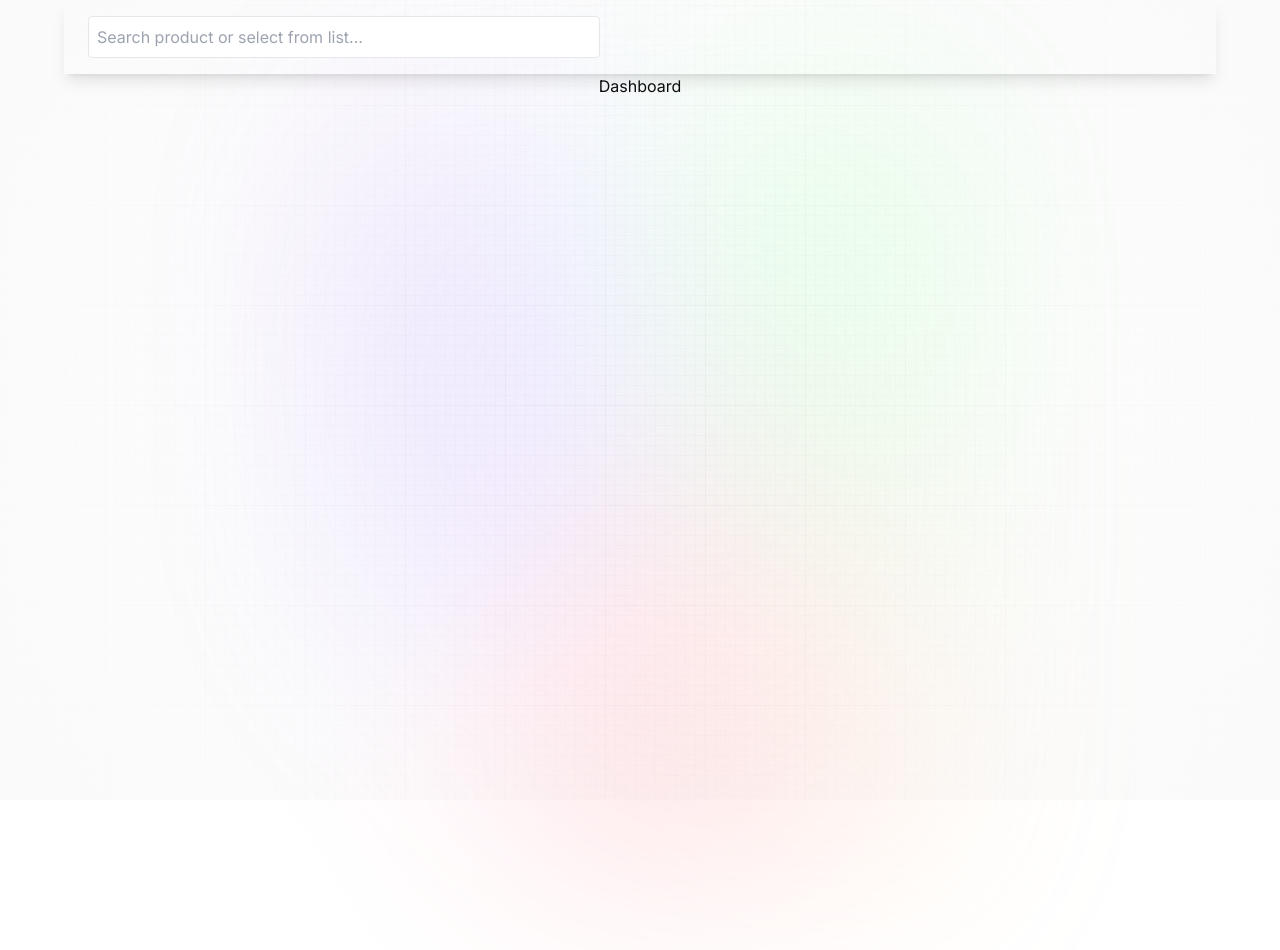
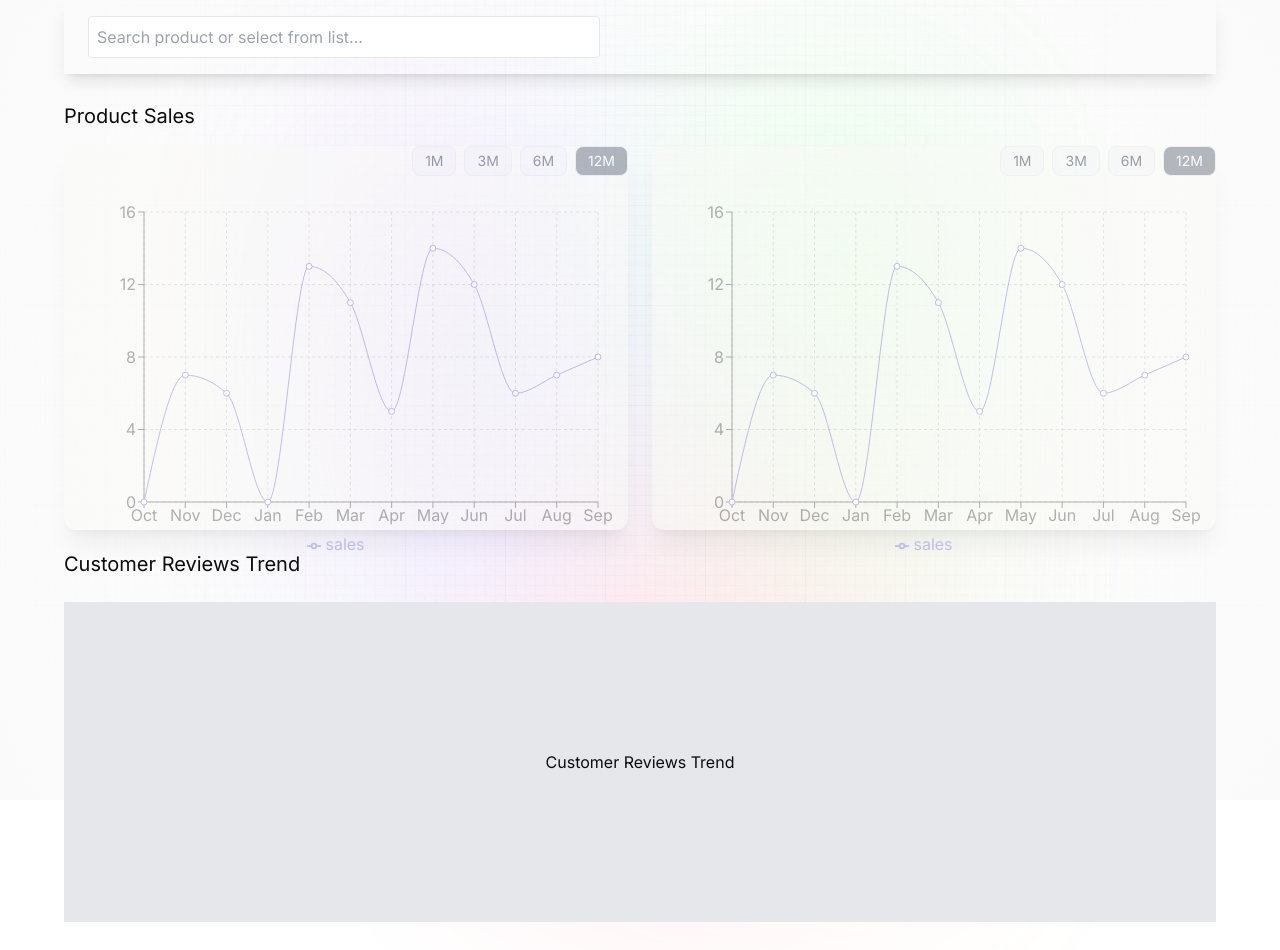
Before and after one commit to Monkfish3000/product-dashboard, a Next.js app: page / in a window 1280 px wide. Before the commit the page ends 800 px from the top, so only its background shows below. Built offline with nearby package versions, Linux system fonts and the light colour scheme.

Commit message:
install recharts and add sales line chart

```diff
--- a/public/data/data.json
+++ b/public/data/data.json
@@ -82,11 +82,20 @@
     },
     "inventory": 90,
     "sales": [
-      { "date": "2023-09-01", "sales": 25 },
-      { "date": "2023-08-01", "sales": 40 },
-      { "date": "2023-07-01", "sales": 45 },
-      { "date": "2023-06-01", "sales": 35 },
-      { "date": "2023-05-01", "sales": 30 }
+      { "date": "2024-09-15", "sales": 12 },
+      { "date": "2024-09-27", "sales": 10 },
+      { "date": "2024-08-09", "sales": 16 },
+      { "date": "2024-08-22", "sales": 5 },
+      { "date": "2024-07-10", "sales": 7 },
+      { "date": "2024-07-18", "sales": 9 },
+      { "date": "2024-06-08", "sales": 14 },
+      { "date": "2024-05-11", "sales": 15 },
+      { "date": "2024-04-05", "sales": 6 },
+      { "date": "2024-03-19", "sales": 13 },
+      { "date": "2024-02-12", "sales": 11 },
+      { "date": "2023-12-02", "sales": 4 },
+      { "date": "2023-11-13", "sales": 6 },
+      { "date": "2023-11-27", "sales": 8 }
     ],
     "conversionRates": [
       { "date": "2023-09-01", "conversionRate": 3.0 },
@@ -115,10 +124,20 @@
     },
     "inventory": 200,
     "sales": [
-      { "date": "2023-09-01", "sales": 60 },
-      { "date": "2023-08-01", "sales": 55 },
-      { "date": "2023-07-01", "sales": 50 },
-      { "date": "2023-06-01", "sales": 65 }
+      { "date": "2024-09-02", "sales": 14 },
+      { "date": "2024-09-28", "sales": 9 },
+      { "date": "2024-08-03", "sales": 13 },
+      { "date": "2024-08-21", "sales": 7 },
+      { "date": "2024-07-07", "sales": 8 },
+      { "date": "2024-07-15", "sales": 10 },
+      { "date": "2024-06-02", "sales": 11 },
+      { "date": "2024-05-19", "sales": 12 },
+      { "date": "2024-04-08", "sales": 9 },
+      { "date": "2024-03-24", "sales": 8 },
+      { "date": "2024-02-10", "sales": 10 },
+      { "date": "2023-12-15", "sales": 5 },
+      { "date": "2023-11-19", "sales": 7 },
+      { "date": "2023-11-25", "sales": 9 }
     ],
     "conversionRates": [
       { "date": "2023-09-01", "conversionRate": 4.0 },
@@ -143,8 +162,20 @@
     },
     "inventory": 70,
     "sales": [
-      { "date": "2023-09-01", "sales": 20 },
-      { "date": "2023-08-01", "sales": 25 }
+      { "date": "2024-09-18", "sales": 11 },
+      { "date": "2024-09-25", "sales": 10 },
+      { "date": "2024-08-13", "sales": 12 },
+      { "date": "2024-08-27", "sales": 9 },
+      { "date": "2024-07-06", "sales": 6 },
+      { "date": "2024-07-20", "sales": 8 },
+      { "date": "2024-06-09", "sales": 13 },
+      { "date": "2024-05-17", "sales": 14 },
+      { "date": "2024-04-04", "sales": 4 },
+      { "date": "2024-03-11", "sales": 7 },
+      { "date": "2024-02-21", "sales": 9 },
+      { "date": "2023-12-09", "sales": 6 },
+      { "date": "2023-11-23", "sales": 5 },
+      { "date": "2023-11-30", "sales": 6 }
     ],
     "conversionRates": [{ "date": "2023-09-01", "conversionRate": 3.9 }],
     "reviewsTrend": [{ "date": "2023-09-01", "rating": 4.8 }],
@@ -162,7 +193,22 @@
       "name": "Electro-Harmonix Holy Grail Reverb"
     },
     "inventory": 50,
-    "sales": [{ "date": "2023-09-01", "sales": 15 }],
+    "sales": [
+      { "date": "2024-09-03", "sales": 10 },
+      { "date": "2024-09-20", "sales": 9 },
+      { "date": "2024-08-07", "sales": 13 },
+      { "date": "2024-08-30", "sales": 8 },
+      { "date": "2024-07-12", "sales": 6 },
+      { "date": "2024-07-19", "sales": 7 },
+      { "date": "2024-06-11", "sales": 10 },
+      { "date": "2024-05-22", "sales": 12 },
+      { "date": "2024-04-17", "sales": 5 },
+      { "date": "2024-03-07", "sales": 8 },
+      { "date": "2024-02-05", "sales": 10 },
+      { "date": "2023-12-04", "sales": 4 },
+      { "date": "2023-11-15", "sales": 6 },
+      { "date": "2023-11-24", "sales": 9 }
+    ],
     "conversionRates": [{ "date": "2023-09-01", "conversionRate": 3.5 }],
     "reviewsTrend": [{ "date": "2023-09-01", "rating": 4.9 }],
     "latestComments": [
--- a/src/app/(dashboard)/page.tsx
+++ b/src/app/(dashboard)/page.tsx
@@ -1,11 +1,11 @@
-import { Nav, ProductInfo } from "@/components";
+import { ChartsContainer, Nav, ProductInfo } from "@/components";
 
 export default async function Dashboard() {
   return (
     <>
       <Nav />
       <ProductInfo />
-      <h1>Dashboard</h1>
+      <ChartsContainer />
     </>
   );
 }
--- a/src/app/globals.css
+++ b/src/app/globals.css
@@ -75,3 +75,11 @@ nav input {
 .productInfo {
   @apply text-primary-black shadow-lg rounded-lg p-4 mt-4 max-w-md ml-0 mx-auto border;
 }
+
+.chartsContainer {
+  @apply w-full m-7;
+}
+
+.timeFrameBtn {
+  @apply px-3 py-1 rounded-lg text-sm font-medium border;
+}
--- /dev/null
+++ b/src/components/ChartsContainer.tsx
@@ -0,0 +1,11 @@
+import LineChart from "./LineChart";
+
+const ChartsContainer = () => {
+  return (
+    <div className="chartsContainer">
+      <LineChart />
+    </div>
+  );
+};
+
+export default ChartsContainer;
--- /dev/null
+++ b/src/components/LineChart.tsx
@@ -0,0 +1,149 @@
+"use client";
+import { useState } from "react";
+
+import {
+  LineChart as Chart,
+  Line,
+  XAxis,
+  YAxis,
+  CartesianGrid,
+  Tooltip,
+  Legend,
+  ResponsiveContainer,
+} from "recharts";
+
+import { prepareSalesData } from "../utils/helpers/salesHelpers";
+
+const chartsOverTime = ["Sales Over Time", "Conversion Rate Over Time"];
+
+const sales = [
+  { date: "2024-09-12", sales: 10 },
+  { date: "2024-09-23", sales: 8 },
+  { date: "2024-08-05", sales: 15 },
+  { date: "2024-08-17", sales: 7 },
+  { date: "2024-07-11", sales: 9 },
+  { date: "2024-07-22", sales: 6 },
+  { date: "2024-06-04", sales: 12 },
+  { date: "2024-05-09", sales: 14 },
+  { date: "2024-04-15", sales: 5 },
+  { date: "2024-03-12", sales: 11 },
+  { date: "2024-02-18", sales: 13 },
+  { date: "2023-12-10", sales: 6 },
+  { date: "2023-11-21", sales: 8 },
+  { date: "2023-11-29", sales: 7 },
+];
+
+const LineChart = () => {
+  // state for first two charts timeframe - initally 12 months
+  const [selectedTimeFrames, setSelectedTimeFrames] = useState({
+    0: "12",
+    1: "12",
+  });
+
+  // update state for time frame (1, 3, 6 or 12 months)
+  const updateTimeFrame = (chartIndex: number, timeFrame: string) => {
+    setSelectedTimeFrames((prev) => ({
+      ...prev,
+      [chartIndex]: timeFrame,
+    }));
+  };
+
+  console.log("selectedTimeFrames --> ", selectedTimeFrames);
+
+  return (
+    <>
+      <h2 className="text-xl mb-4">Product Sales</h2>
+      <div className="grid grid-cols-1 md:grid-cols-2 gap-6">
+        {chartsOverTime.map((chart, index) => {
+          const filteredSalesData = prepareSalesData(
+            sales,
+            selectedTimeFrames[index]
+          );
+
+          return (
+            <div
+              key={index}
+              className="bg-primary-white shadow-xl rounded-xl opacity-50 h-96"
+            >
+              <div className="flex justify-end space-x-2 mb-4">
+                {/* TODO - btns could be a separate component */}
+                <button
+                  className={`timeFrameBtn ${
+                    selectedTimeFrames[index] === "1"
+                      ? "bg-primary-gray text-white"
+                      : "bg-gray-100 text-gray-700"
+                  }`}
+                  onClick={() => updateTimeFrame(index, "1")}
+                >
+                  1M
+                </button>
+                <button
+                  className={`timeFrameBtn ${
+                    selectedTimeFrames[index] === "3"
+                      ? "bg-primary-gray text-white"
+                      : "bg-gray-100 text-gray-700"
+                  }`}
+                  onClick={() => updateTimeFrame(index, "3")}
+                >
+                  3M
+                </button>
+                <button
+                  className={`timeFrameBtn ${
+                    selectedTimeFrames[index] === "6"
+                      ? "bg-primary-gray text-white"
+                      : "bg-gray-100 text-gray-700"
+                  }`}
+                  onClick={() => updateTimeFrame(index, "6")}
+                >
+                  6M
+                </button>
+                <button
+                  className={`timeFrameBtn ${
+                    selectedTimeFrames[index] === "12"
+                      ? "bg-primary-gray text-white"
+                      : "bg-gray-100 text-gray-700"
+                  }`}
+                  onClick={() => updateTimeFrame(index, "12")}
+                >
+                  12M
+                </button>
+              </div>
+              <ResponsiveContainer width="100%" height="100%">
+                <Chart
+                  data={filteredSalesData}
+                  margin={{
+                    top: 20,
+                    right: 30,
+                    left: 20,
+                    bottom: 20,
+                  }}
+                >
+                  <CartesianGrid strokeDasharray="3 3" />
+                  <XAxis
+                    dataKey="date"
+                    tickFormatter={(date) =>
+                      new Date(date).toLocaleString("default", {
+                        month: "short",
+                      })
+                    }
+                  />
+                  <YAxis />
+                  <Tooltip />
+                  <Legend />
+                  <Line type="monotone" dataKey="sales" stroke="#8884d8" />
+                </Chart>
+              </ResponsiveContainer>
+            </div>
+          );
+        })}
+      </div>
+      <h2 className="text-xl my-5">Customer Reviews Trend</h2>
+
+      <div className="bg-gray-200 h-80 flex items-center justify-center mt-6">
+        <span>Customer Reviews Trend</span>
+      </div>
+    </>
+  );
+};
+
+export default LineChart;
--- a/src/components/index.ts
+++ b/src/components/index.ts
@@ -1,3 +1,5 @@
 export { default as Nav } from "./Nav";
 export { default as ProductSearch } from "./ProductSearch";
 export { default as ProductInfo } from "./ProductInfo";
+export { default as ChartsContainer } from "./ChartsContainer";
+export { default as LineChart } from "./LineChart";
--- a/src/utils/getData.ts
+++ b/src/utils/getData.ts
@@ -3,7 +3,7 @@ export const getAllData = async () => {
   const oneHour = 3600;
 
   try {
-    const res = await fetch("http://localhost:3005/data/data.json", {
+    const res = await fetch("http://localhost:3000/data/data.json", {
       next: { revalidate: oneHour },
     });
 
--- /dev/null
+++ b/src/utils/helpers/salesHelpers.ts
@@ -0,0 +1,43 @@
+import { format } from "date-fns";
+
+// get months for x-axis
+const generateMonths = () => {
+  const startDate = new Date(2023, 9);
+  const endDate = new Date();
+  const months = [];
+
+  const currentDate = startDate;
+  while (currentDate <= endDate) {
+    months.push(format(currentDate, "yyyy-MM"));
+    currentDate.setMonth(currentDate.getMonth() + 1);
+  }
+
+  return months;
+};
+
+// map sales data to months
+// TODO - sales Types
+export const prepareSalesData = (sales: string[], timeFrame: string) => {
+  const months = generateMonths();
+  const salesDataMap = sales.reduce((acc, sale) => {
+    const saleMonth = format(new Date(sale.date), "yyyy-MM");
+    acc[saleMonth] = sale.sales;
+    return acc;
+  }, {});
+
+  let filteredMonths = months;
+
+  // Filter data based on the time frame
+  if (timeFrame === "1") {
+    filteredMonths = months.slice(-1); // Last 1 month
+  } else if (timeFrame === "3") {
+    filteredMonths = months.slice(-3); // Last 3 months
+  } else if (timeFrame === "6") {
+    filteredMonths = months.slice(-6); // Last 6 months
+  }
+
+  return filteredMonths.map((month) => ({
+    date: month,
+    sales: salesDataMap[month] || 0,
+  }));
+};
```
Also changed, not shown: package.json (+6 -4 lines), 1 other file (tests, documents, lock files or other folders).
